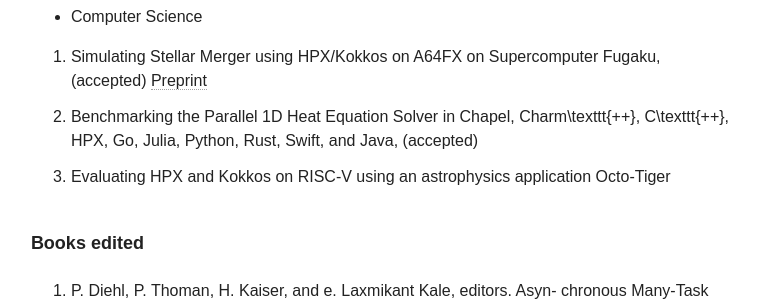
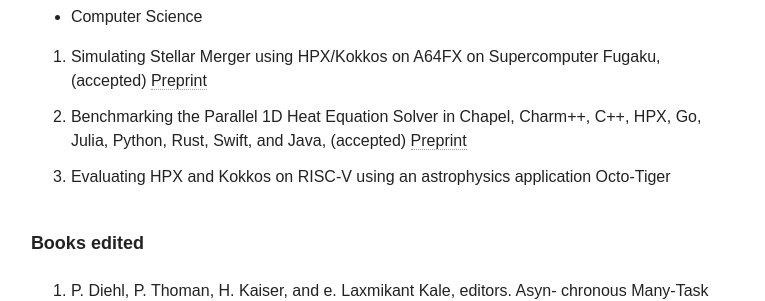
Before and after one commit to diehlpk/diehlpk.github.io, a Jekyll site: the page built from cv/index.md, in a window 1280 px wide and 900 px high, scrolled down 8288 px. Shown: the part 152-453 px from the top of the window, without its empty margins (255-1020 px from the left). Built offline with Jekyll 4.4.1, drawn with Linux system fonts in a browser that asks for light colours; some web fonts are replaced.

Commit message:
Update CV

```diff
--- a/cv/index.md
+++ b/cv/index.md
@@ -256,7 +256,7 @@
 * Computer Science
 
 1. Simulating Stellar Merger using HPX/Kokkos on A64FX on Supercomputer Fugaku, (accepted) [Preprint](https://arxiv.org/abs/2304.11002)
-1. Benchmarking the Parallel 1D Heat Equation Solver in Chapel, Charm\texttt{++}, C\texttt{++}, HPX, Go, Julia, Python, Rust, Swift, and Java, (accepted)
+1. Benchmarking the Parallel 1D Heat Equation Solver in Chapel, Charm++, C++, HPX, Go, Julia, Python, Rust, Swift, and Java, (accepted) [Preprint](https://arxiv.org/abs/2307.01117)
 1. Evaluating HPX and Kokkos on RISC-V using an astrophysics application Octo-Tiger
 
 ###### Books edited
```
